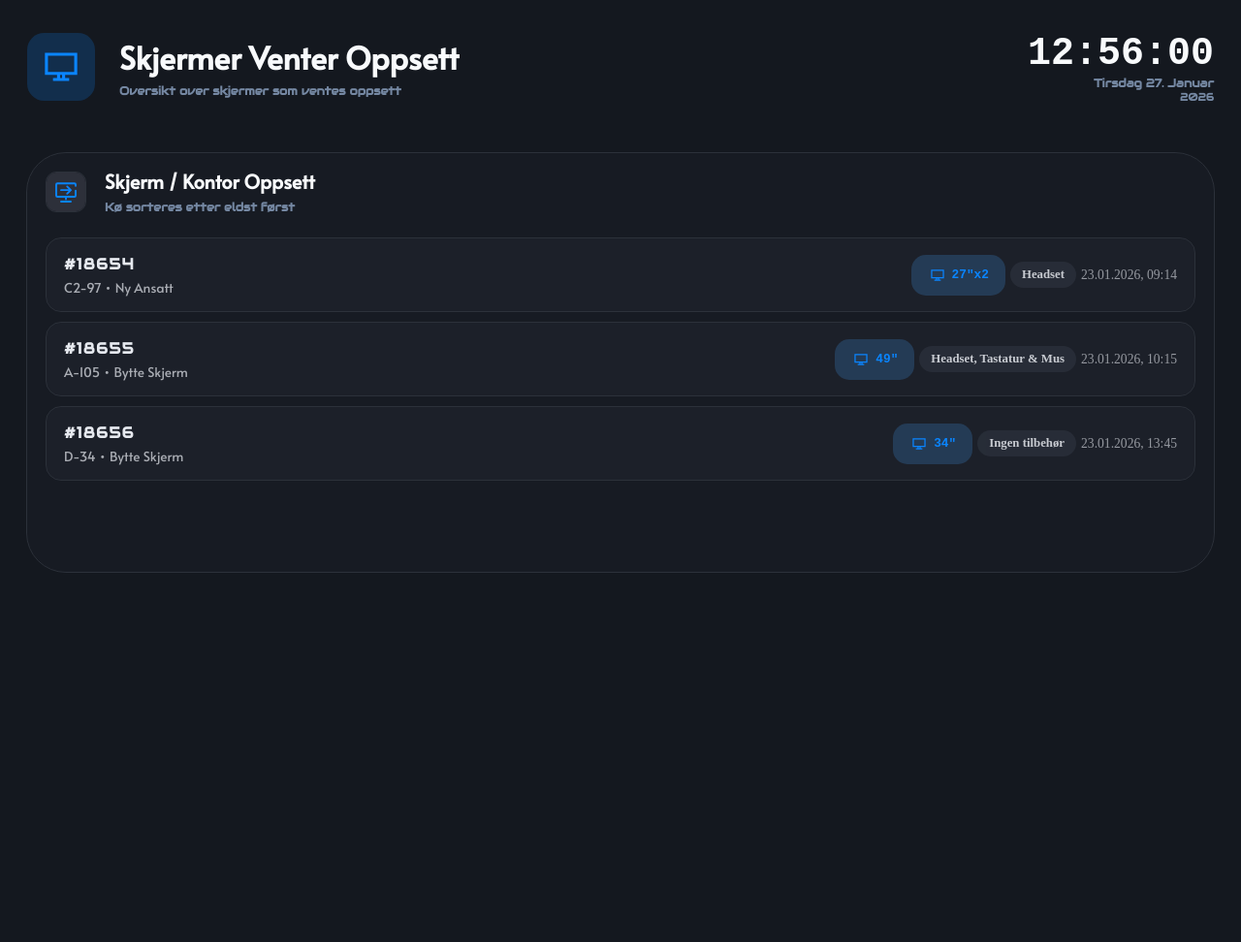
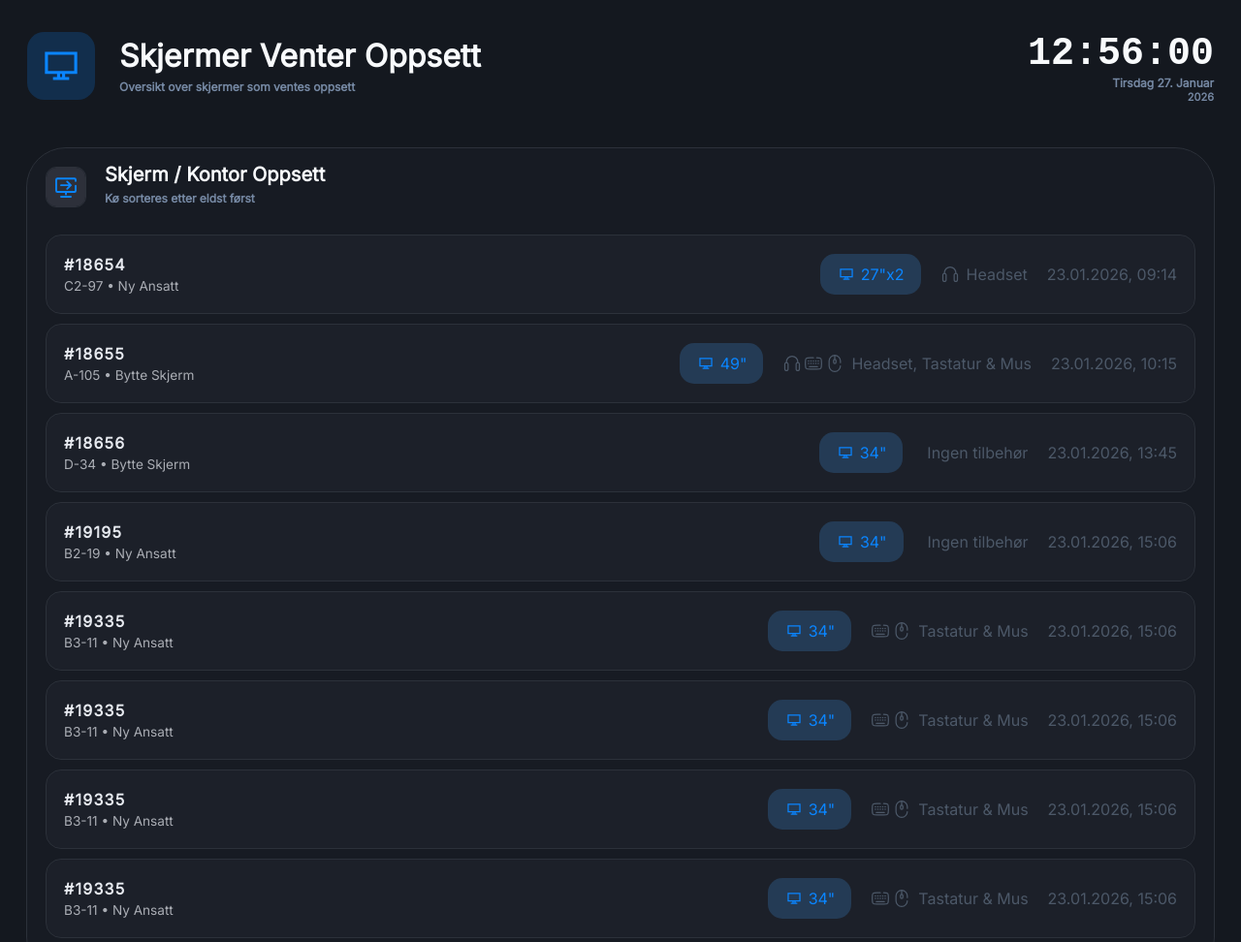
Before and after one commit to MrOliversKoder/ScreenSetupKiosk, a website: page Public/Home/Index.html in a window 1280 px wide. Shown: the top 972 px of the page at 97% size. Before the commit the page ends 800 px from the top, so only its background shows below. Drawn offline with Linux system fonts and the light colour scheme; a web font is replaced by a local one.

Commit message:
Grid fix
Fixing grid sizing and margins, then adding Svg icond for utils

```diff
--- a/Public/Home/data.csv
+++ b/Public/Home/data.csv
@@ -2,3 +2,8 @@ saknr,romnr,type,skjerm,utstyr,dato,tid
 18654,C2-97,Ny Ansatt,27x2,1,23.01.2026,09:14
 18655,A-105,Bytte Skjerm,49,3,23.01.2026,10:15
 18656,D-34,Bytte Skjerm,34,0,23.01.2026,13:45
+19195,B2-19,Ny Ansatt,34,0,23.01.2026,15:06
+19335,B3-11,Ny Ansatt,34,2,23.01.2026,15:06
+19335,B3-11,Ny Ansatt,34,2,23.01.2026,15:06
+19335,B3-11,Ny Ansatt,34,2,23.01.2026,15:06
+19335,B3-11,Ny Ansatt,34,2,23.01.2026,15:06
--- a/Public/Home/script.js
+++ b/Public/Home/script.js
@@ -79,6 +79,9 @@ function createRow(line, index) {
     const utstyrMap = ["Ingen tilbehør", "Headset", "Tastatur & Mus", "Headset, Tastatur & Mus"];
     const utstyr = utstyrMap[utstyrnr];
 
+    const utstyrSVGMap = ["", "<img src='../svg/Headset.svg'>", "<img src='../svg/Keyboard.svg'> <img src='../svg/Mouse.svg'>", "<img src='../svg/Headset.svg'> <img src='../svg/Keyboard.svg'> <img src='../svg/Mouse.svg'>" ];
+    const utstyrSVG = utstyrSVGMap[utstyrnr];
+
     const formattedSkjerm = skjerm.includes('x')
     ? skjerm.replace('x', '"x')
     : `${skjerm}"`;
@@ -94,10 +97,15 @@ function createRow(line, index) {
         </div>
 
         <div class="tag screen">
-            <img src="../svg/Screen.svg" alt="">
+            <img src="../svg/Screen.svg">
             <span>${formattedSkjerm}</span>
         </div>
-        <span class="tag util">${utstyr}</span>
+
+        <div class="util">
+            ${utstyrSVG}
+            <p>${utstyr}</p>
+        </div>
+
         <div id="sak-time" class="sak-time">${dato}, ${tid}</div>
     `;
 
--- a/Public/Home/style.css
+++ b/Public/Home/style.css
@@ -1,8 +1,9 @@
-@import url(https://fonts.bunny.net/css?family=alata:400|audiowide:400|azeret-mono:400|monomaniac-one:400|ubuntu-mono:400);
+@import url(https://fonts.bunny.net/css?family=alata:400|audiowide:400|azeret-mono:400|inter:400|monomaniac-one:400|ubuntu-mono:400);
 /*
 font-family: 'Alata', sans-serif;
 font-family: 'Audiowide', display;
 font-family: 'Azeret Mono', monospace;
+font-family: 'Inter', sans-serif;
 font-family: 'Monomaniac One', sans-serif;
 font-family: 'Ubuntu Mono', monospace;
 */
@@ -14,18 +15,21 @@ body {
 .Main {
     display: grid;
     grid-template-columns: repeat(5, 1fr);
-    grid-template-rows: repeat(5, 1fr);
-    gap: 8px;
-    height: 100%;
+    grid-template-rows: auto;
+    align-items: start;
     width: 100%;
+    height: fit-content;
 }
 
 .Nav-V {
+    height: fit-content;
+    justify-items: start;
+    align-items: start;
     grid-column: span 3 / span 3;
     display: flex;
     gap: 20px;
-    align-items: center;
-    padding: 10px 0px 0px 20px ;
+    padding: 25px 0px 0px 20px ;
+    margin-bottom: 20px;
 }
 
 .Nav-V-Icon-Outline {
@@ -56,14 +60,14 @@ body {
     margin: 5px;
     color: #f8fafc;
     text-shadow: 3px;
-    font-family: 'Alata', sans-serif;
+    font-family: 'Inter', sans-serif;
 }
 
 .Nav-V-Text p{
     margin: 5px;
     color: #7588a3;
     text-shadow: 1px;
-    font-family: 'Audiowide', display;
+    font-family: 'Inter', sans-serif;
     font-size: 12px;
     font-weight: bold;
 }
@@ -73,6 +77,7 @@ body {
     grid-column-start: 4;
     padding: 25px 20px 0px 0px;
     align-items: end;
+    height: fit-content;
 }
 
 .Nav-H div{
@@ -88,14 +93,14 @@ body {
 
 .date {
     color: #7588a3;
-    font-family: 'Audiowide', display;
+    font-family: 'Inter', sans-serif;
     font-size: 12px;
     font-weight: bold;
 }
 
 .year {
     color: #7588a3;
-    font-family: 'Audiowide', display;
+    font-family: 'Inter', sans-serif;
     font-size: 11px;
     font-weight: bold;
 }
@@ -119,14 +124,16 @@ body {
 .InnholdGrid {
     display: grid;
     grid-template-columns: repeat(5, 1fr);
-    grid-template-rows: repeat(5, 1fr);
-    gap: 8px;
+    grid-template-rows: auto;
+    align-items: start;
 }
 
 .InnholdGrid-V {
     grid-column: span 2 / span 2;
     grid-column-start: 1;
     display: flex;
+    height: fit-content;
+    margin-bottom: 10px;
 }
 
 .InnholdGrid-V img {
@@ -145,14 +152,14 @@ body {
 
 .InnholdGrid-V h2 {
     color: #f8fafc;
-    font-family: 'Alata', sans-serif;
+    font-family: 'Inter', sans-serif;
     margin: 15px 0px 5px 0px;
     font-size: 20px;
 }
 
 .InnholdGrid-V p {
     color: #7588a3;
-    font-family: 'Audiowide', display;
+    font-family: 'Inter', sans-serif;
     font-weight: bold;
     margin: 0;
     font-size: 12px;
@@ -160,17 +167,19 @@ body {
 
 .InnholdGrid-Midten {
     grid-column: span 2 / span 2;
+    grid-column-start: 3;
+    grid-row-start: 1;
 }
 
 .InnholdGrid-H {
     grid-column-start: 5;
-
 }
 
 .InnholdGrid-List {
     grid-column: span 5 / span 5;
     grid-row: span 4 / span 4;
     grid-row-start: 2;
+    margin-bottom: 40px;
 }
 
 .SakListe {
@@ -200,7 +209,7 @@ body {
 
 .sak-title {
     font-weight: 600;
-    font-family: 'Audiowide', display;
+    font-family: 'Inter', sans-serif;
     letter-spacing: 0.08rem;
     text-shadow: 1px;
 }
@@ -208,14 +217,13 @@ body {
 .sak-sub {
     font-size: 0.85rem;
     opacity: 0.7;
-    font-family: 'Alata', sans-serif;
+    font-family: 'Inter', sans-serif;
 }
 
 .tag {
+    font-family: 'Inter', sans-serif;
     padding: 6px 12px;
     border-radius: 15px;
-    font-size: 0.8rem;
-    font-weight: 600;
 }
 
 .tag.screen {
@@ -233,17 +241,31 @@ body {
 .tag.screen span {
     align-self: center;
     color: #0a85ff;
-    font-family: 'Ubuntu Mono', monospace;
     margin-right: 5px;
 }
 
-.tag.util {
-    background: #2a2f3a;
-    opacity: 0.85;
-    margin: 10px 5px 10px 5px;
+.util {
+    display: flex;
+    align-items: center;
+    gap: 2px;
+    margin: 0px 20px 0px 20px;
+}
+
+.util img {
+    width: 20px;
+    height: 20px;
+}
+
+.util p {
+    font-family: 'Inter', sans-serif;
+    color: #4c5868;
+    font-weight: 400;
+    display: flex;
+    margin-left: 5px;
 }
 
 .sak-time {
-    font-size: 0.85rem;
-    opacity: 0.6;
+    font-family: 'Inter', sans-serif;
+    color: #4c5868;
+    font-weight: 500;
 }
```
Also changed, not shown: Public/SVG/Headset.svg (added), Public/SVG/Keyboard.svg (added), Public/SVG/Mouse.svg (added).
